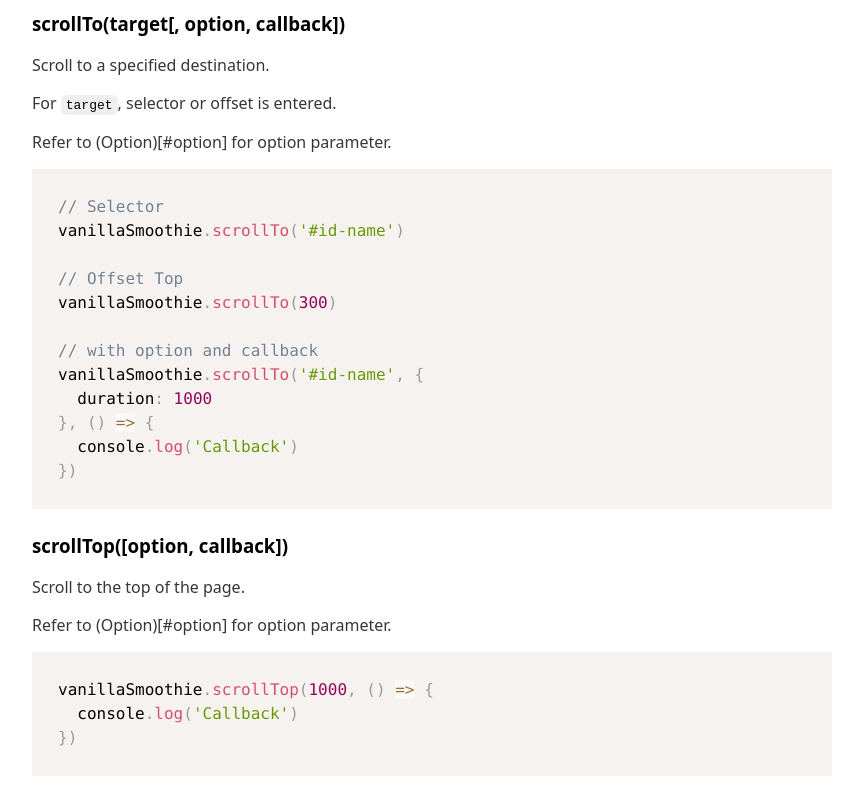
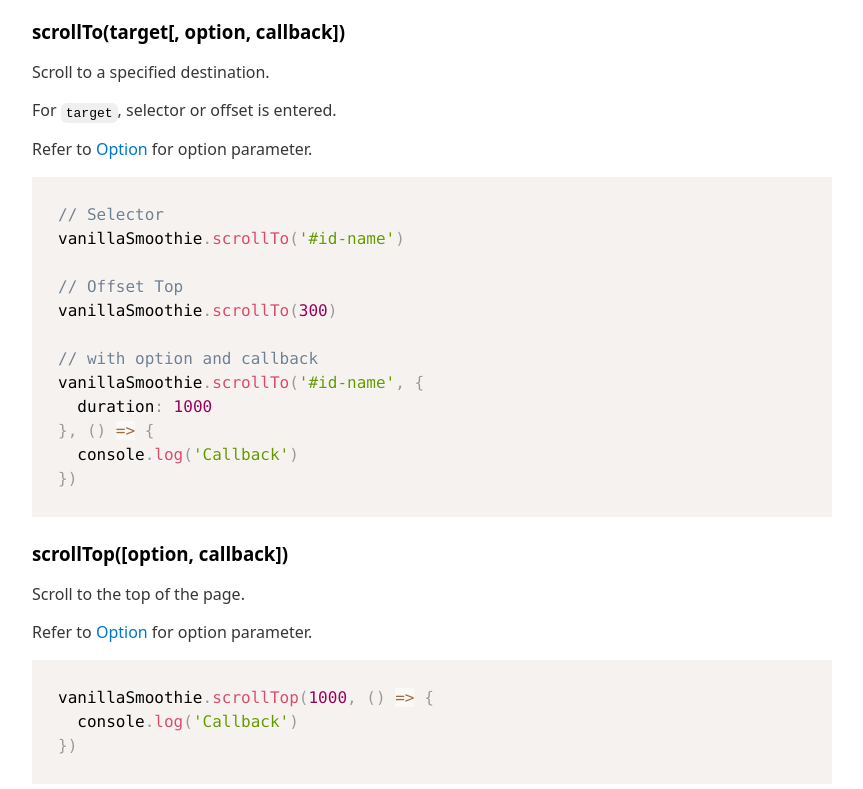
Before and after one commit to kimulaco/vanilla-smoothie, a website: page docs/index.html in a window 1280 px wide. Shown: the part 2918-3707 px from the top of the page, without its empty margins (208-1071 px from the left). Drawn offline with nearby package versions, Linux system fonts and the light colour scheme.

Commit message:
Fix anchor link

```diff
--- a/docs/index.html
+++ b/docs/index.html
@@ -30,7 +30,7 @@ gtag('config', 'UA-149590381-1');
 <li><a href="#contributing">Contributing</a></li>
 <li><a href="#license">License</a></li>
 </ul>
-<h3 id="feature">Feature</h3>
+<h2 id="feature">Feature</h2>
 <ul>
 <li><strong>Simple</strong> - It an intuitive and simple API, you can write as you like.</li>
 <li><strong>Minimal</strong> - It doesn&#39;t depend on other packages, so it has only the minimum necessary functions.</li>
@@ -82,7 +82,7 @@ vanillaSmoothie.scrollTo(&#39;#anchor-02&#39;, {
 <h3 id="scrolltotarget-option-callback">scrollTo(target[, option, callback])</h3>
 <p>Scroll to a specified destination.</p>
 <p>For <code>target</code>, selector or offset is entered.</p>
-<p>Refer to (Option)[#option] for option parameter.</p>
+<p>Refer to <a href="#option">Option</a> for option parameter.</p>
 <pre><code class="language-js">// Selector
 vanillaSmoothie.scrollTo(&#39;#id-name&#39;)
 
@@ -97,14 +97,14 @@ vanillaSmoothie.scrollTo(&#39;#id-name&#39;, {
 })</code></pre>
 <h3 id="scrolltopoption-callback">scrollTop([option, callback])</h3>
 <p>Scroll to the top of the page.</p>
-<p>Refer to (Option)[#option] for option parameter.</p>
+<p>Refer to <a href="#option">Option</a> for option parameter.</p>
 <pre><code class="language-js">vanillaSmoothie.scrollTop(1000, () =&gt; {
   console.log(&#39;Callback&#39;)
 })</code></pre>
 <p><button type="button" class="js-button-top">Scroll to top</button></p>
 <h3 id="scrollbottomduration-callback">scrollBottom([duration, callback])</h3>
 <p>Scroll to the bottom of the page.</p>
-<p>Refer to (Option)[#option] for option parameter.</p>
+<p>Refer to <a href="#option">Option</a> for option parameter.</p>
 <pre><code class="language-js">vanillaSmoothie.scrollBottom(1000, () =&gt; {
   console.log(&#39;Callback&#39;)
 })</code></pre>
```
Also changed, not shown: README.md.
